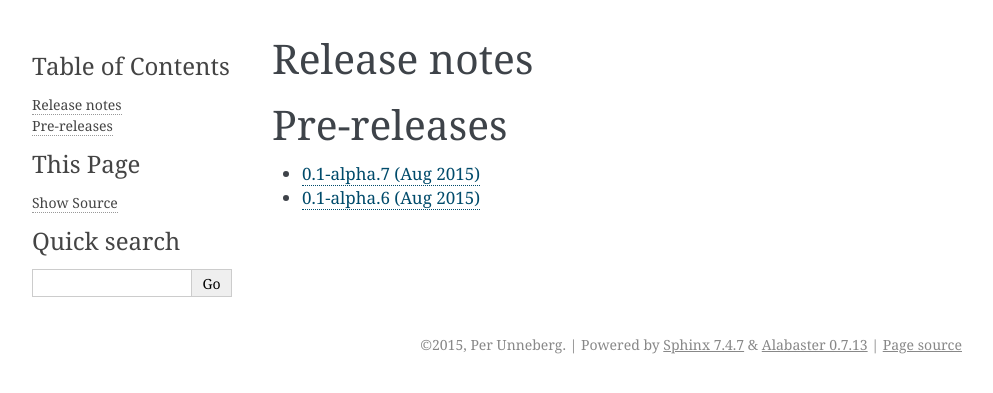
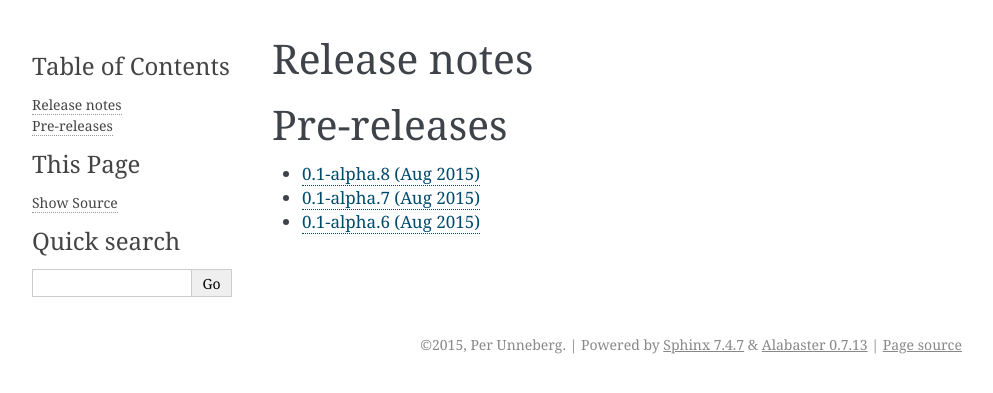
Before and after one commit to percyfal/snakemakelib, a Sphinx documentation site: the page built from sphinx/source/docs/release_notes.rst, in a window 1280 px wide. Shown: the top 393 px of the page, without its empty margins (148-1141 px from the left). Built offline with Sphinx 7.4.7, drawn with Linux system fonts in a browser that asks for light colours; pages that are not in the unit, such as notebooks, are missing from menus.

Commit message:
Add release notes
cdb40d0 fixes #21

```diff
--- a/sphinx/source/docs/release_notes.rst
+++ b/sphinx/source/docs/release_notes.rst
@@ -11,5 +11,6 @@ Pre-releases
 .. toctree::
     :maxdepth: 1
 
+    releases/0.1-alpha.8
     releases/0.1-alpha.7
     releases/0.1-alpha.6
--- /dev/null
+++ b/sphinx/source/docs/releases/0.1-alpha.8.rst
@@ -0,0 +1,4 @@
+0.1-alpha.8 (Aug 2015)
+======================
+
+* add hack to remove matplotlib from requirements at readthedoc (#21)
```
